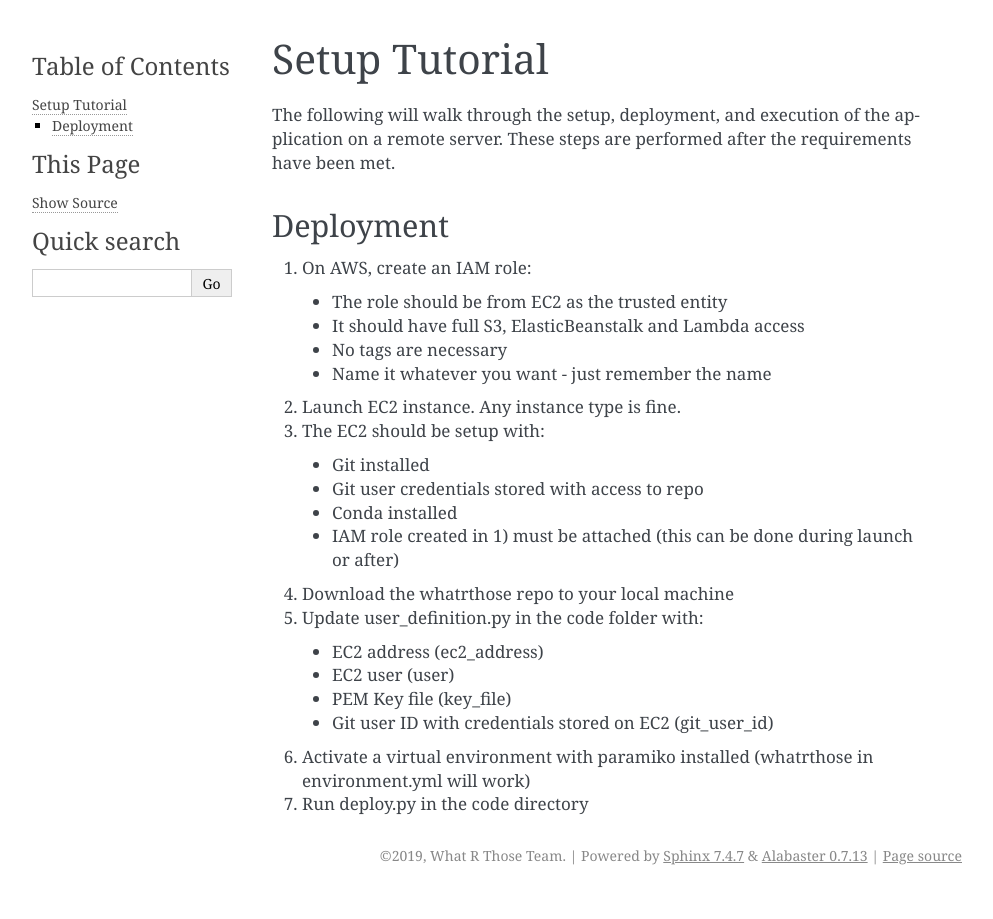
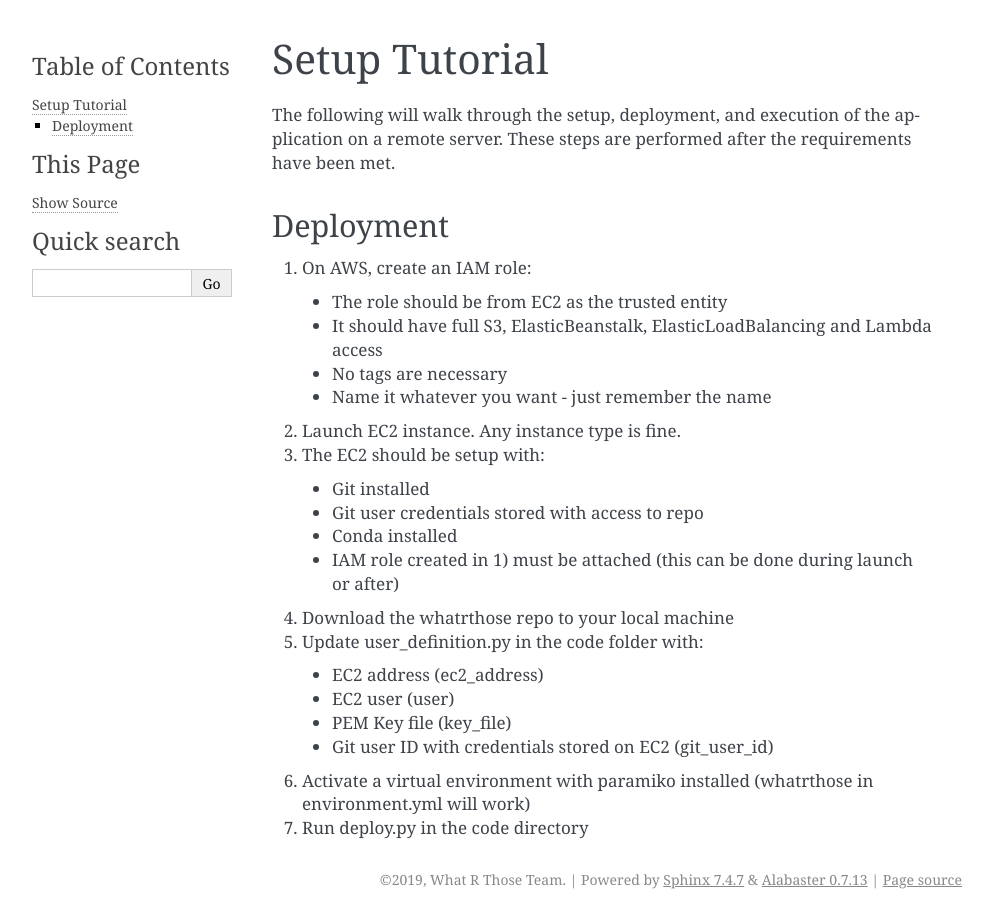
Before and after one commit to ttishihara/whatrthose, a Sphinx documentation site: the page built from documentation/source/tutorial.rst, in a window 1280 px wide. Shown: the whole page, without its empty margins (148-1141 px from the left). Built offline with Sphinx 7.4.7, drawn with Linux system fonts in a browser that asks for light colours.

Commit message:
Update tutorial.rst

```diff
--- a/documentation/source/tutorial.rst
+++ b/documentation/source/tutorial.rst
@@ -6,7 +6,7 @@ Deployment
 ------------
 1. On AWS, create an IAM role:
  * The role should be from EC2 as the trusted entity
- * It should have full S3, ElasticBeanstalk and Lambda access
+ * It should have full S3, ElasticBeanstalk, ElasticLoadBalancing and Lambda access
  * No tags are necessary
  * Name it whatever you want - just remember the name
 2. Launch EC2 instance.  Any instance type is fine.
```
